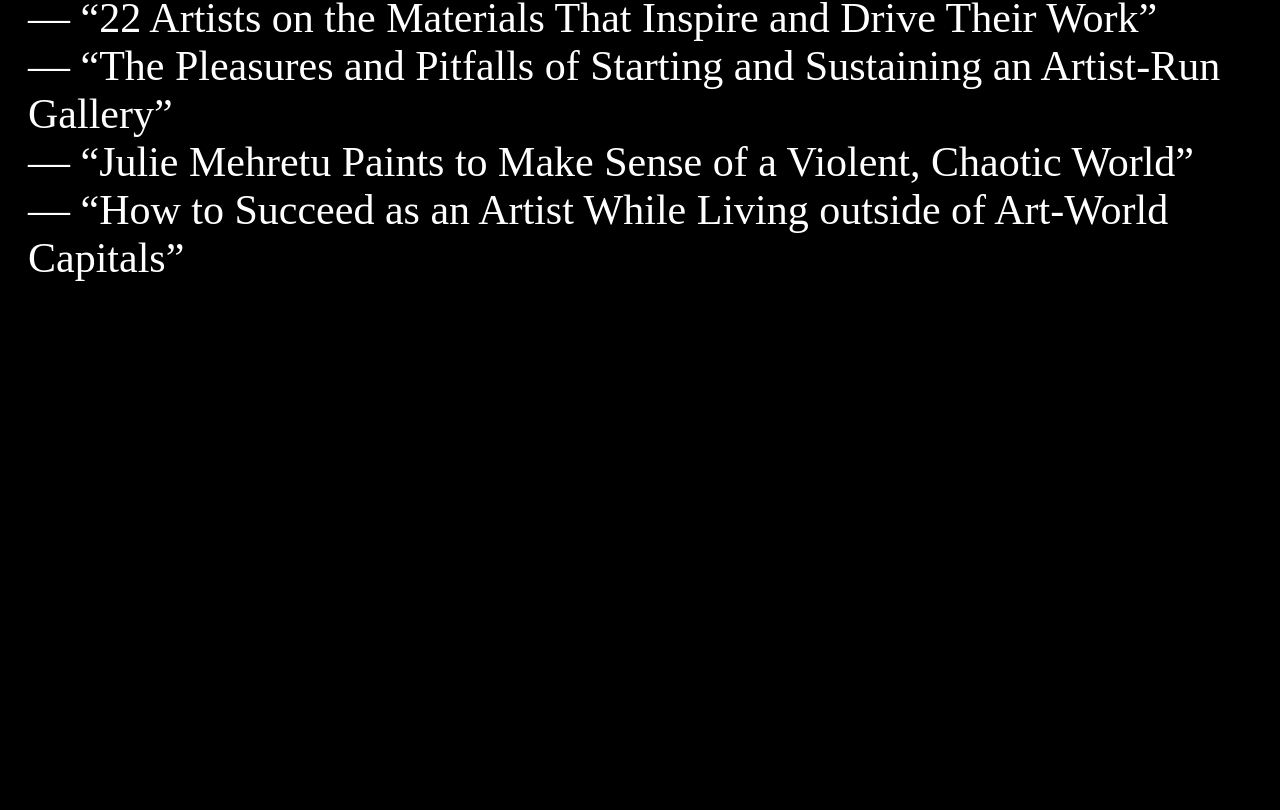
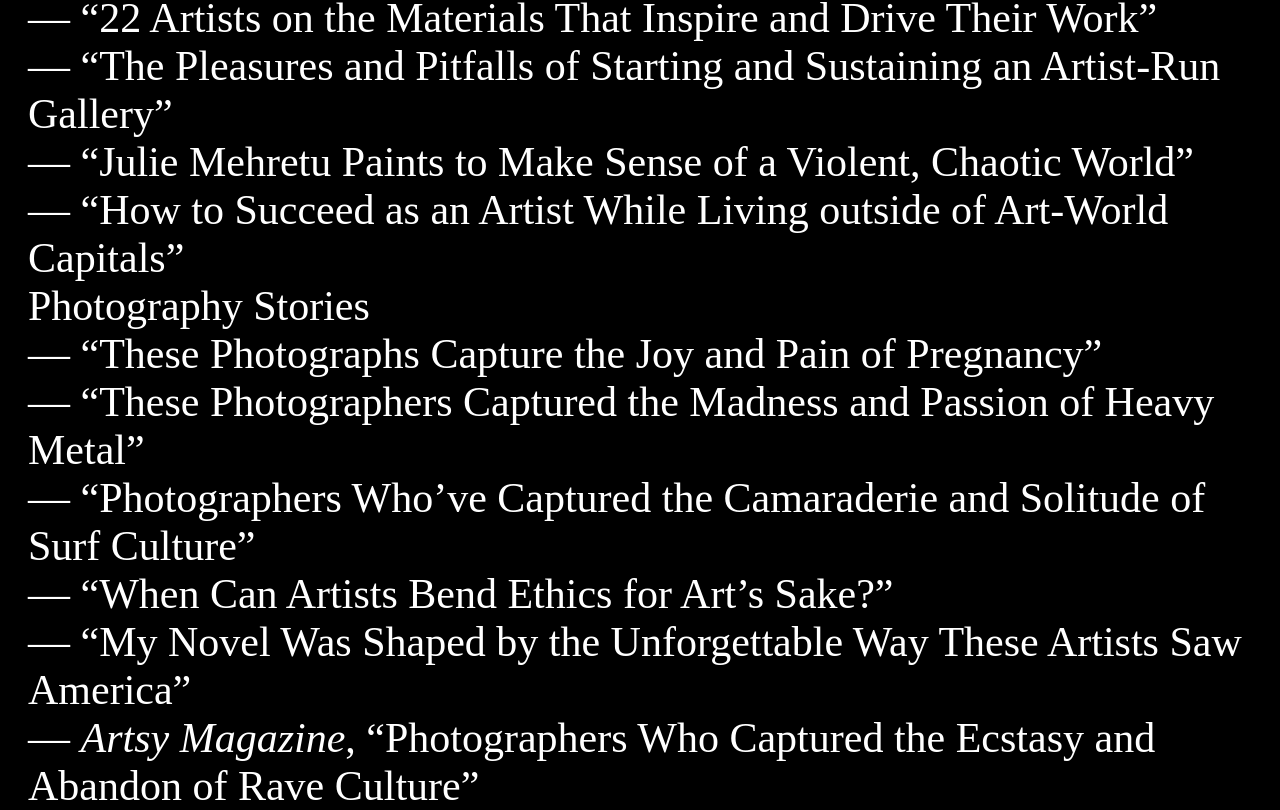
Before and after one commit to htduong/htduong.github.io, a plain HTML site: page production/index.html in a window 1280 px wide. Shown: the part 816-1626 px from the top of the page. Before the commit the page ends 1098 px from the top, so only its background shows below. Drawn offline with Linux system fonts and the light colour scheme.

Commit message:
photo stories

```diff
--- a/production/index.html
+++ b/production/index.html
@@ -107,9 +107,10 @@
 				<br>
 				Production<br>
 			 <i>Selected work at Artsy</i><br>
+			 <br>
+			 Features<br>
 				— <a href="https://www.artsy.net/series/artsy-vanguard">The Artsy Vanguard</a><br>
 				— <a href="https://www.artsy.net/article/artsy-editorial-art-museums-remain-relevant-21st-century">“How Art Museums Can Remain Relevant in the 21st Century”</a><br>
-				— <a href="https://www.artsy.net/article/artsy-editorial-finally-notice-bodys-isek-kingelezs-utopian-vision">“Bodys Isek Kingelez, Maker of Utopian Cities, Finally Gets the Retrospective He Deserves”</a><br>
 				— <a href="https://www.artsy.net/article/artsy-editorial-20-curators-cutting-edge-approach-art-history">“20 Curators Taking a Cutting-Edge Approach to Art History”</a><br>
 				— <a href="https://www.artsy.net/article/artsy-editorial-17-artists-share-music-inspires-studio">“17 Artists Share the Music That Inspires Them”</a><br>
 				— <a href="https://www.artsy.net/article/artsy-editorial-20-female-artists-pushing-sculpture-forward">“These 20 Female Artists Are Pushing Sculpture Forward”</a><br>
@@ -118,6 +119,14 @@
 				— <a href="https://www.artsy.net/article/artsy-editorial-pleasures-pitfalls-starting-sustaining-artist-run-gallery">“The Pleasures and Pitfalls of Starting and Sustaining an Artist-Run Gallery”</a><br>
 				— <a href="https://www.artsy.net/article/artsy-editorial-julie-mehretu-paints-sense-violent-chaotic">“Julie Mehretu Paints to Make Sense of a Violent, Chaotic World”</a><br>
 				— <a href="https://www.artsy.net/article/artsy-editorial-succeed-artist-living-art-world-capitals">“How to Succeed as an Artist While Living outside of Art-World Capitals”</a>
+				<br>
+				Photography Stories<br>
+				 — <a href="https://www.artsy.net/article/artsy-editorial-photographs-capture-joy-pain-pregnancy">“These Photographs Capture the Joy and Pain of Pregnancy”</a><br>
+				 — <a href="https://www.artsy.net/article/artsy-editorial-photographers-captured-madness-passion-heavy-metal">“These Photographers Captured the Madness and Passion of Heavy Metal”</a><br>
+				 — <a href="https://www.artsy.net/article/artsy-editorial-photographers-whove-captured-camaraderie-solitude-surf-culture">“Photographers Who’ve Captured the Camaraderie and Solitude of Surf Culture”</a><br>
+				 — <a href="https://www.artsy.net/article/artsy-editorial-artists-bend-ethics-arts-sake">“When Can Artists Bend Ethics for Art’s Sake?”</a><br>
+				 — <a href="https://www.artsy.net/article/artsy-editorial-novel-shaped-unforgettable-way-artists-america">“My Novel Was Shaped by the Unforgettable Way These Artists Saw America”</a><br>
+				 — <a href="https://www.artsy.net/article/artsy-editorial-photographers-captured-ecstasy-abandon-rave-culture"><i>Artsy Magazine</i>, “Photographers Who Captured the Ecstasy and Abandon of Rave Culture”</a><br>
 		</p>
 	</div>
 
```
